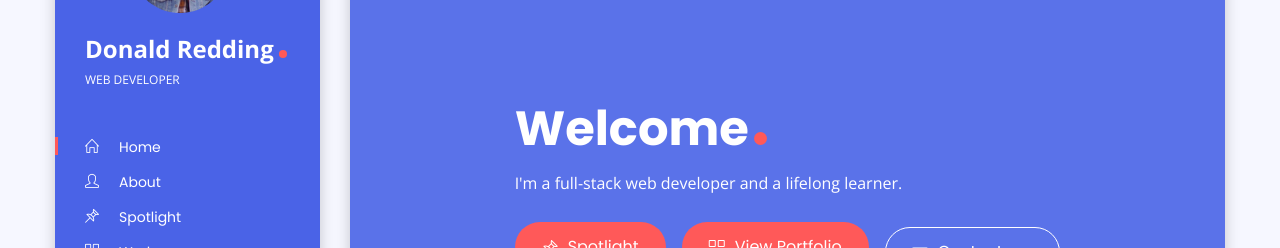
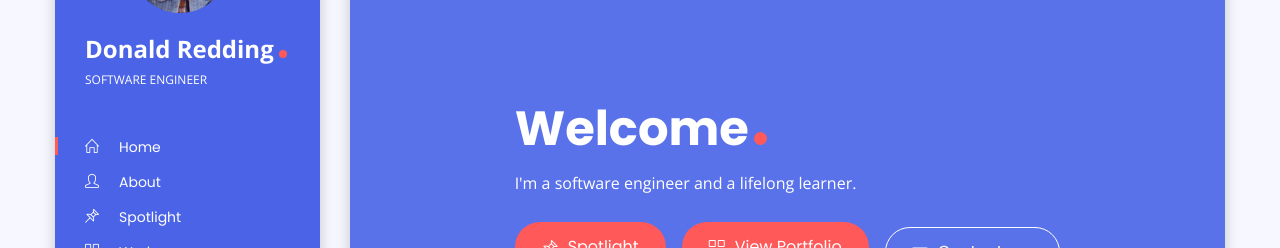
Before and after one commit to donald-p-redding/personal_website, a React (Create React App) app: page / in a window 1280 px wide. Shown: the part 167-415 px from the top of the page. Built offline with nearby package versions, Linux system fonts and the light colour scheme.

Commit message:
changed title to software engineer;

```diff
--- a/src/components/Layout/Header.jsx
+++ b/src/components/Layout/Header.jsx
@@ -9,7 +9,7 @@ import {
 
 const headerData = {
   name: "Donald Redding",
-  designation: "Web Developer",
+  designation: "Software Engineer",
   imageThumb: "/images/profile_pic.png",
   social: {
     facebook: "https://www.facebook.com/donny.redding",
--- a/src/components/Sections/About.jsx
+++ b/src/components/Sections/About.jsx
@@ -7,7 +7,7 @@ const aboutData = {
   location: "Los Angeles, CA",
   email: "don@donaldredding.dev",
   aboutMe:
-    `I am a web developer based out of Los Angeles, California. I cut my teeth in the world of low voltage construction before transitioning into development. The construction world taught me the importance of clear communication and the invaluable impact of mentorship. Software is inherently collaborative, and the ability to learn from the experiences of others is essential to me.`,
+    `I am a software engineer based out of Los Angeles, California. I cut my teeth in the world of low voltage construction before transitioning into development. The construction world taught me the importance of clear communication and the invaluable impact of mentorship. Software is inherently collaborative, and the ability to learn from the experiences of others is essential to me.`,
 };
 
 function About() {
--- a/src/components/Sections/Herosection.jsx
+++ b/src/components/Sections/Herosection.jsx
@@ -4,7 +4,7 @@ import { Link as ScrollLink } from "react-scroll";
 const herosectionData = {
   name: "Welcome",
   aboutMe:
-    "I'm a full-stack web developer and a lifelong learner.",
+    "I'm a software engineer and a lifelong learner.",
 };
 
 function Herosection() {
```
